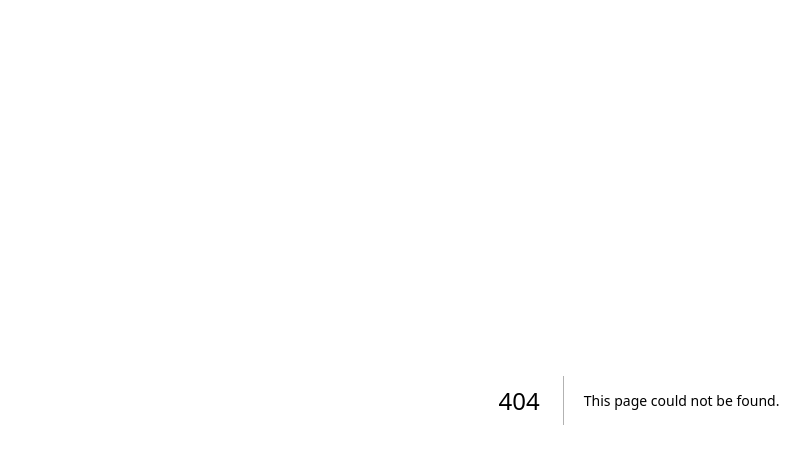
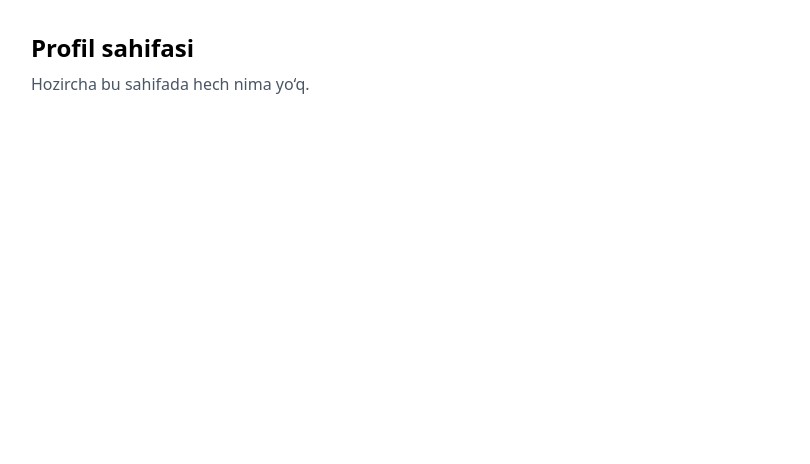
Before and after one commit to Kirito514/fraijob, a Next.js app: page /profile in a window 1280 px wide. Before the commit this address had no page. Shown: the top 464 px of the page, without its empty margins (1-811 px from the left). Built offline with nearby package versions, Linux system fonts and the light colour scheme.

Commit message:
Fix: add default export to profile page

```diff
--- /dev/null
+++ b/src/app/profile/page.jsx
@@ -0,0 +1,10 @@
+'use client';
+
+export default function ProfilePage() {
+  return (
+    <div className="p-8">
+      <h1 className="text-2xl font-bold">Profil sahifasi</h1>
+      <p className="text-gray-600 mt-2">Hozircha bu sahifada hech nima yo‘q.</p>
+    </div>
+  );
+}
```
